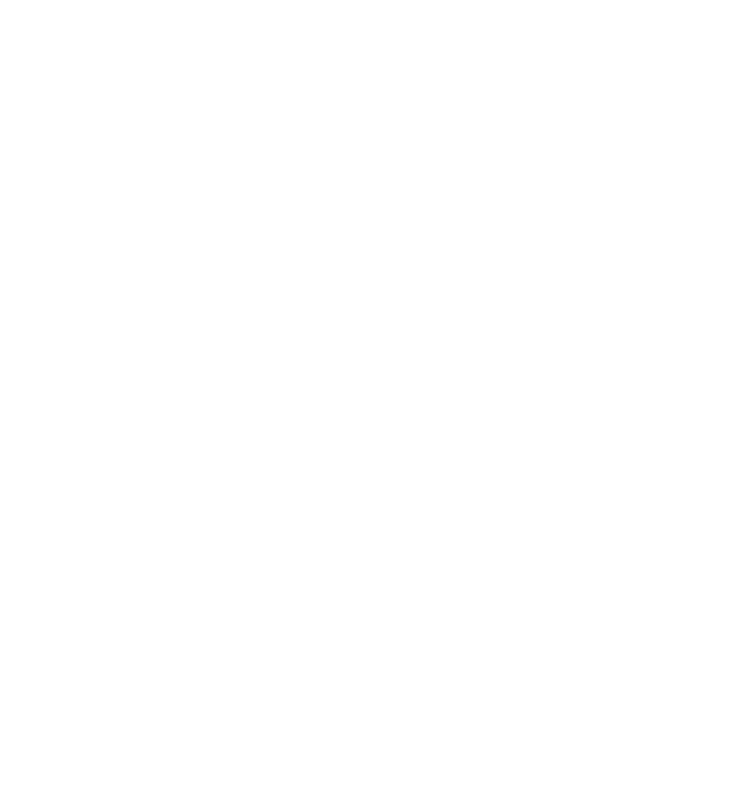
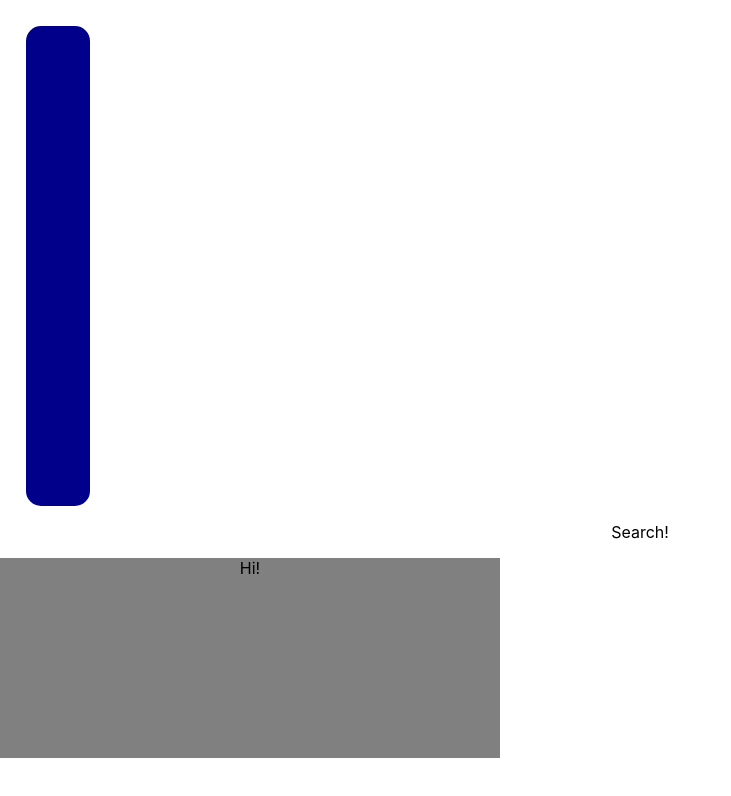
Before and after one commit to lyssum/hack20front-end, a React (Create React App) app in the folder hack20site/: page / in a window 1280 px wide. Shown: the top 796 px of the page, without its empty margins (0-731 px from the left). Built offline with nearby package versions, Linux system fonts and the light colour scheme.

Commit message:
file structure created

```diff
--- a/hack20site/src/App.js
+++ b/hack20site/src/App.js
@@ -1,10 +1,14 @@
 import React from 'react';
-import logo from './logo.svg';
+import Layout from "./Containers/Layout/Layout"
+import Cards from "./Components/Cards/Cards";
 import './App.css';
 
 function App() {
   return (
     <div className="App">
+      <Layout>
+        <Cards/>
+      </Layout>
     </div>
   );
 }
--- /dev/null
+++ b/hack20site/src/Components/Cards/Cards.js
@@ -0,0 +1,13 @@
+import React from "react";
+import Aux from "../../hoc/Auxiliary";
+import Welcome from "./Welcome/Welcome";
+
+const cards = (props) => {
+  return (
+    <div>
+      <Welcome/>
+      </div>
+  );
+};
+
+export default cards;
--- /dev/null
+++ b/hack20site/src/Components/Cards/Welcome/Welcome.js
@@ -0,0 +1,10 @@
+import React from 'react';
+import classes from "./Welcome.module.css";
+
+const welcome = (props) => (
+  <section className={classes.Welcome}>
+    <p> Hi! {props.name}</p>
+  </section>
+);
+
+export default welcome;
--- /dev/null
+++ b/hack20site/src/Components/Cards/Welcome/Welcome.module.css
@@ -0,0 +1,6 @@
+.Welcome {
+  width: 500px;
+  height: 200px;
+  background-color: grey;
+  top:0;
+}
--- /dev/null
+++ b/hack20site/src/Components/Sidebar/Sidebar.js
@@ -0,0 +1,8 @@
+import React from 'react';
+import classes from "./Sidebar.module.css";
+
+const sidebar = (props) => (
+  <div className={classes.Sidebar}></div>
+);
+
+export default sidebar;
--- /dev/null
+++ b/hack20site/src/Components/Sidebar/Sidebar.module.css
@@ -0,0 +1,7 @@
+.Sidebar {
+  background-color: darkblue;
+  margin: 2% 0% 0% 2%;
+  width: 5%;
+  height: 60vh;
+  border-radius: 15px;
+}
--- /dev/null
+++ b/hack20site/src/Containers/Layout/Layout.js
@@ -0,0 +1,15 @@
+import React, {Component} from 'react';
+import Sidebar from "../../Components/Sidebar/Sidebar";
+
+class Layout extends Component {
+  render() {
+    return(
+      <div>
+        <Sidebar></Sidebar>
+        <p>Search!</p>
+        {this.props.children}
+      </div>
+    )
+  }
+}
+export default Layout;
--- /dev/null
+++ b/hack20site/src/hoc/Auxiliary.js
@@ -0,0 +1,3 @@
+const aux = (props) => props.children;
+
+export default aux;
```
Also changed, not shown: hack20site/src/Containers/Layout/Layout.module.css (added).
